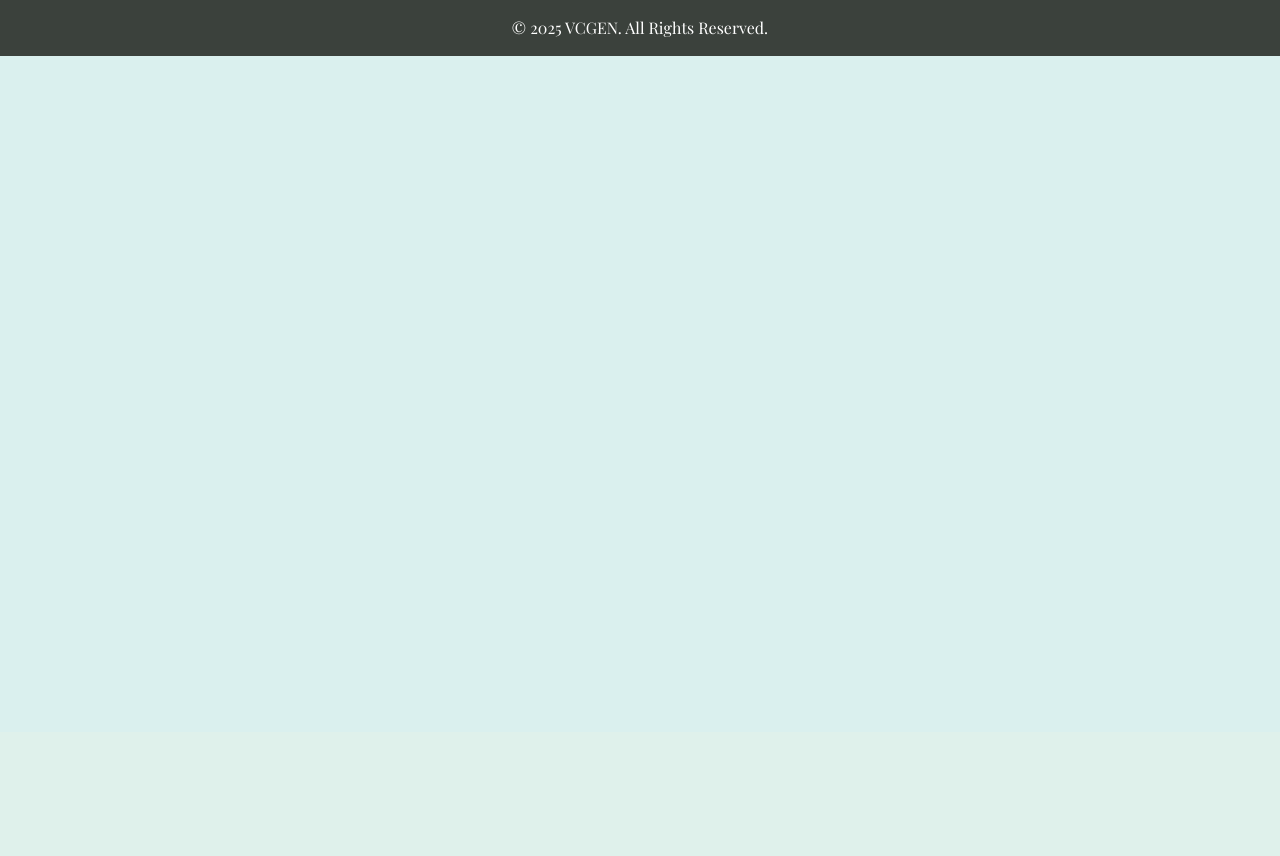
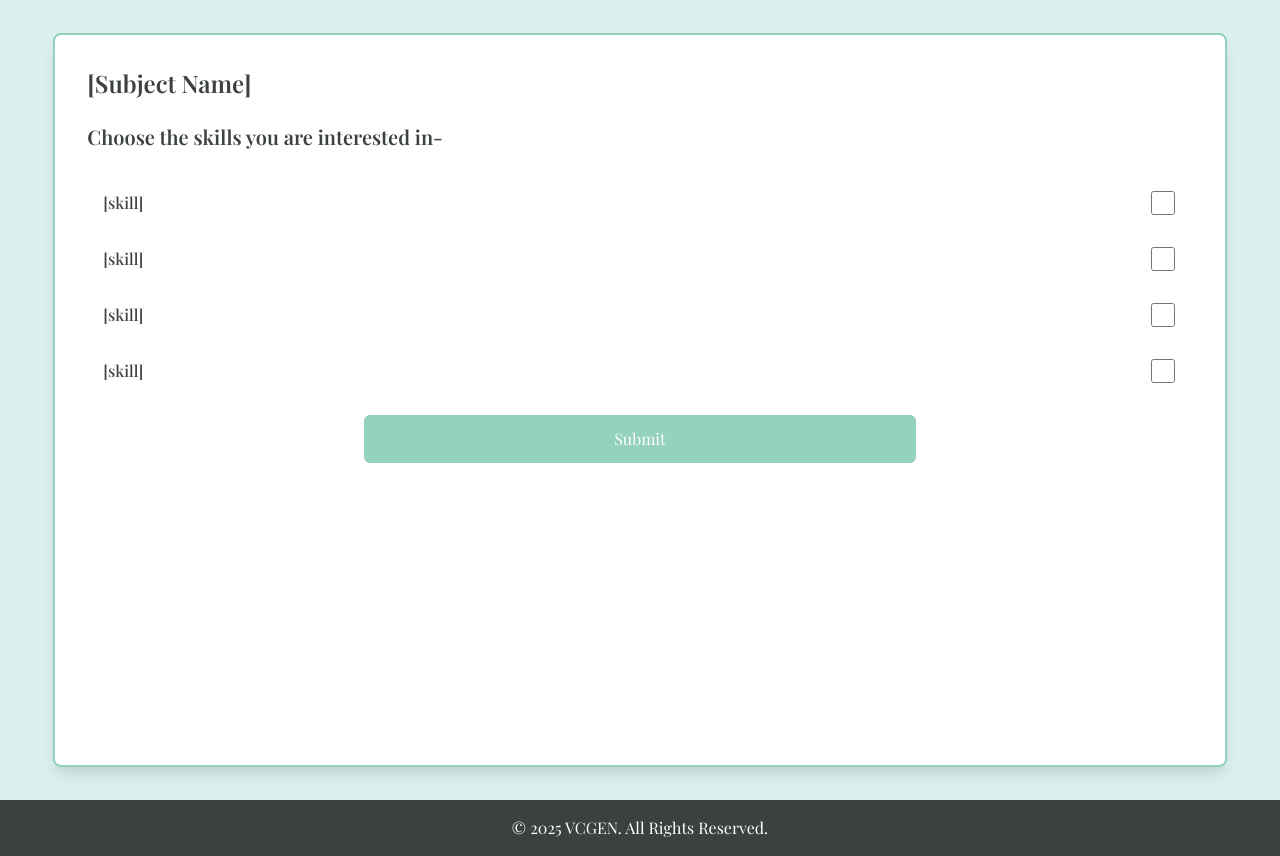
Before and after one commit to SaravananR01/VCGEN, a Django app: template vcgen/main/templates/main/survey.html in a window 1280 px wide. Shown: the part 68-924 px from the top of the page. Before the commit the page ends 124 px from the top, so only its background shows below. Run offline with Django 5.2, Linux system fonts and the light colour scheme; the template is opened without the code that fills it, so the values that code supplies are empty; some web fonts are replaced.

Commit message:
Added survey page, Partially worked on results page

```diff
--- a/vcgen/main/templates/main/survey.html
+++ b/vcgen/main/templates/main/survey.html
@@ -4,5 +4,37 @@
 Survey
 {% endblock %}
 {% block body %}
+<div class="flex flex-col  items-center justify-center min-h-screen bg-[#daf0ee]">
+    <div class="w-11/12 h-11/12 bg-white p-8 rounded-lg shadow-lg border-2 border-[#94d1be]">
 
+
+        <h2 class="text-left text-2xl font-semibold text-[#3b413c] mb-6">[Subject Name]</h2>
+        <h3 class="text-left text-xl font-semibold text-[#3b413c] mb-6">Choose the skills you are interested in-</h2>
+        <form action="{% url 'signup' %}" method="post">
+            {% csrf_token %}
+            <div class="mb-4 flex flex-col">
+                <div class="w-full flex flex-row m-4">
+                    <label for="[skill]" class="block text-[#3b413c] font-medium w-11/12">[skill]</label>
+                    <input type="checkbox" id="[skill]" name="[skill]" class="w-1/12 p-3 border border-[#9db5b2] rounded-md">
+                </div>
+                <div class="w-full flex flex-row m-4">
+                    <label for="[skill]" class="block text-[#3b413c] font-medium w-11/12">[skill]</label>
+                    <input type="checkbox" id="[skill]" name="[skill]" class="w-1/12 p-3 border border-[#9db5b2] rounded-md">
+                </div>
+                <div class="w-full flex flex-row m-4">
+                    <label for="[skill]" class="block text-[#3b413c] font-medium w-11/12">[skill]</label>
+                    <input type="checkbox" id="[skill]" name="[skill]" class="w-1/12 p-3 border border-[#9db5b2] rounded-md">
+                </div>
+                <div class="w-full flex flex-row m-4">
+                    <label for="[skill]" class="block text-[#3b413c] font-medium w-11/12">[skill]</label>
+                    <input type="checkbox" id="[skill]" name="[skill]" class="w-1/12 p-3 border border-[#9db5b2] rounded-md">
+                </div>
+            </div>
+
+            <div class="flex flex-col  items-center justify-center">
+                <button type="submit" class="w-1/2 bg-[#94d1be] text-white p-3 rounded-md hover:bg-[#9db5b2] transition duration-300 hover:cursor-pointer">Submit</button>
+            </div>
+        </form>
+    </div>
+</div>
 {% endblock %}
--- a/vcgen/main/urls.py
+++ b/vcgen/main/urls.py
@@ -7,4 +7,6 @@ urlpatterns=[
     path("signup/",views.signup,name="signup"),
     path("joinclass/",views.joinclass,name="joinclass"),
     path("thankyou/",views.thankyou,name="thankyou"),
+    path("survey/",views.survey,name="survey"),
+    path("results/",views.results,name="results"),
 ]
--- a/vcgen/main/views.py
+++ b/vcgen/main/views.py
@@ -16,3 +16,9 @@ def joinclass(request):
 
 def thankyou(request):
     return render(request,"main/thankyou.html")
+
+def survey(request):
+    return render(request,"main/survey.html")
+
+def results(request):
+    return render(request,"main/results.html")
```
Also changed, not shown: vcgen/main/templates/main/results.html (+30 -0 lines).
